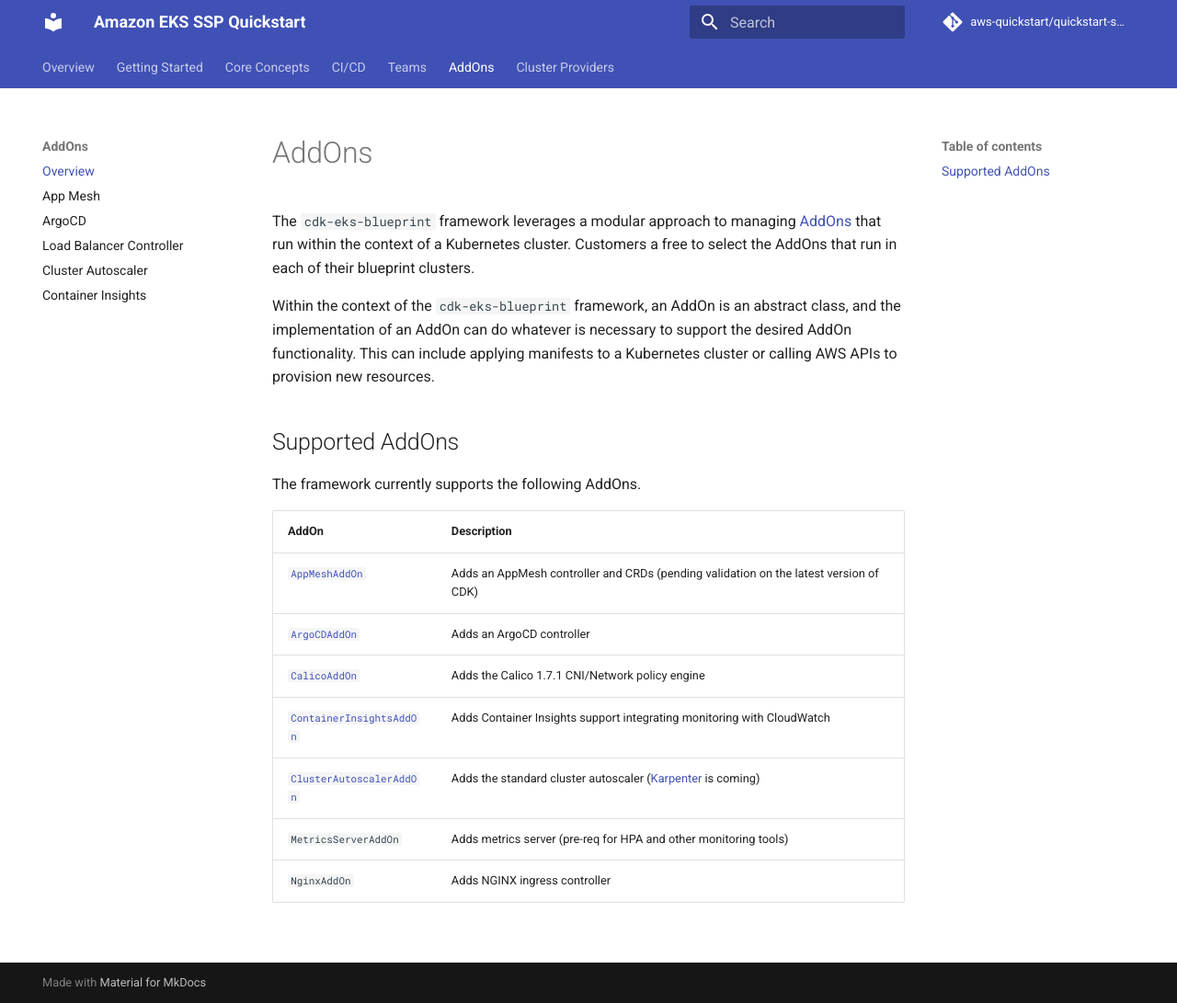
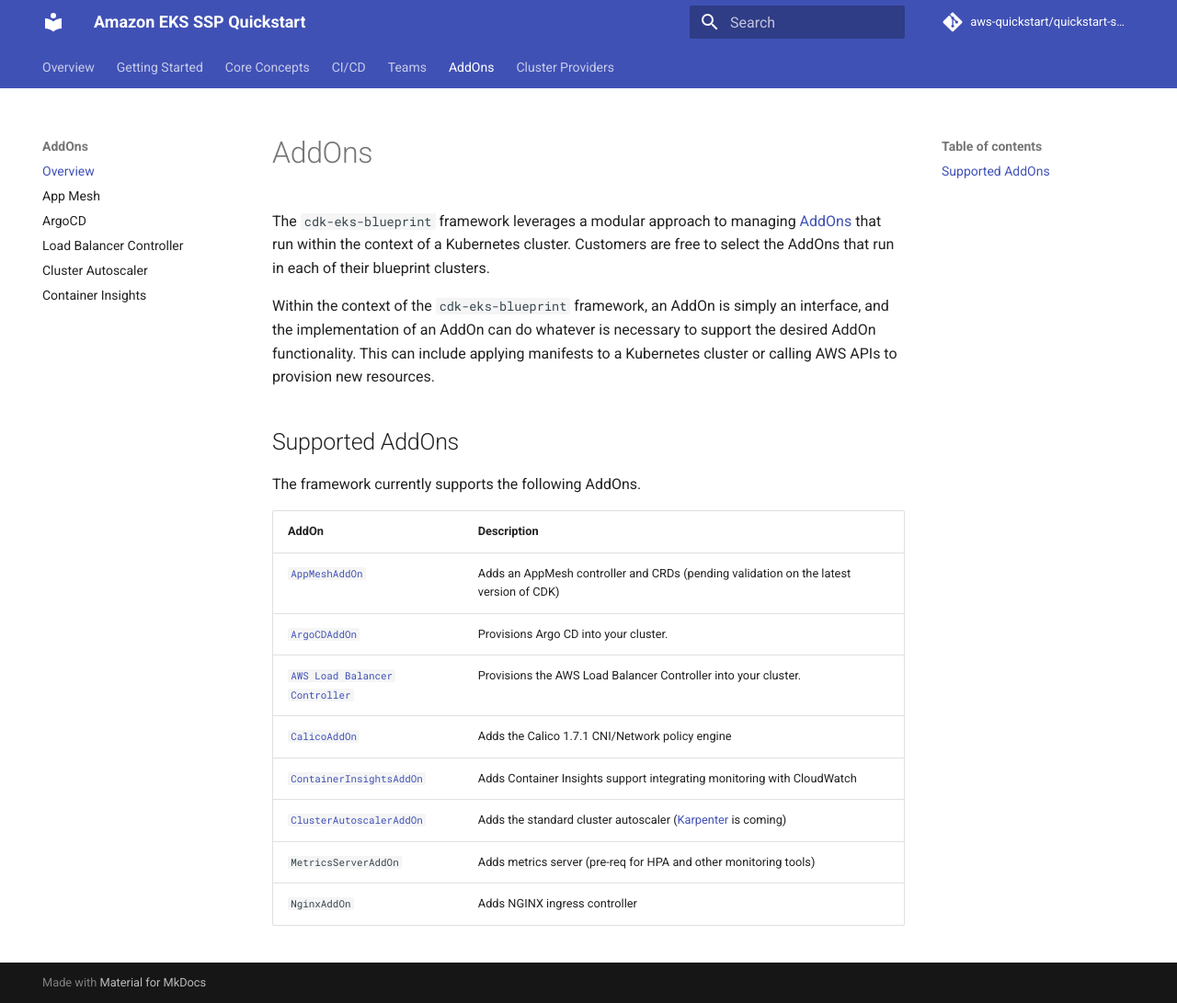
Before and after one commit to aws-quickstart/cdk-eks-blueprints, an MkDocs documentation site: the page built from docs/addons/index.md, in a window 1280 px wide and 1091 px high. Shown: the whole window at 92% size. Built offline with MkDocs 1.6.1 and Material for MkDocs 9.7.7, drawn with Linux system fonts in a browser that asks for light colours; comment, search, counter and statistics services are not loaded.

Commit message:
Adressing comments

```diff
--- a/docs/addons/index.md
+++ b/docs/addons/index.md
@@ -1,8 +1,8 @@
 # AddOns
 
-The `cdk-eks-blueprint` framework leverages a modular approach to managing [AddOns](https://kubernetes.io/docs/concepts/cluster-administration/addons/) that run within the context of a Kubernetes cluster. Customers a free to select the AddOns that run in each of their blueprint clusters.
+The `cdk-eks-blueprint` framework leverages a modular approach to managing [AddOns](https://kubernetes.io/docs/concepts/cluster-administration/addons/) that run within the context of a Kubernetes cluster. Customers are free to select the AddOns that run in each of their blueprint clusters.
 
-Within the context of the `cdk-eks-blueprint` framework, an AddOn is an abstract class, and the implementation of an AddOn can do whatever is necessary to support the desired AddOn functionality. This can include applying manifests to a Kubernetes cluster or calling AWS APIs to provision new resources.
+Within the context of the `cdk-eks-blueprint` framework, an AddOn is simply an interface, and the implementation of an AddOn can do whatever is necessary to support the desired AddOn functionality. This can include applying manifests to a Kubernetes cluster or calling AWS APIs to provision new resources.
 
 ## Supported AddOns
 
@@ -11,7 +11,8 @@
 | AddOn             | Description                                                                       |
 |-------------------|-----------------------------------------------------------------------------------|
 | [`AppMeshAddOn`](./app-mesh) | Adds an AppMesh controller and CRDs (pending validation on the latest version of CDK) |
-| [`ArgoCDAddOn`](./argo-cd) | Adds an ArgoCD controller |
+| [`ArgoCDAddOn`](./argo-cd) | Provisions Argo CD into your cluster. |
+| [`AWS Load Balancer Controller`](./aws-load-balancer-controller) | Provisions the AWS Load Balancer Controller into your cluster. |
 | [`CalicoAddOn`](./calico) | Adds the Calico 1.7.1 CNI/Network policy engine |
 | [`ContainerInsightsAddOn`](./container-insights) | Adds Container Insights support integrating monitoring with CloudWatch |
 | [`ClusterAutoscalerAddOn`](./cluster-autoscaler) | Adds the standard cluster autoscaler ([Karpenter](https://github.com/awslabs/karpenter) is coming)|
```
Also changed, not shown: docs/getting-started.md (+2 -2 lines), 1 other file.
